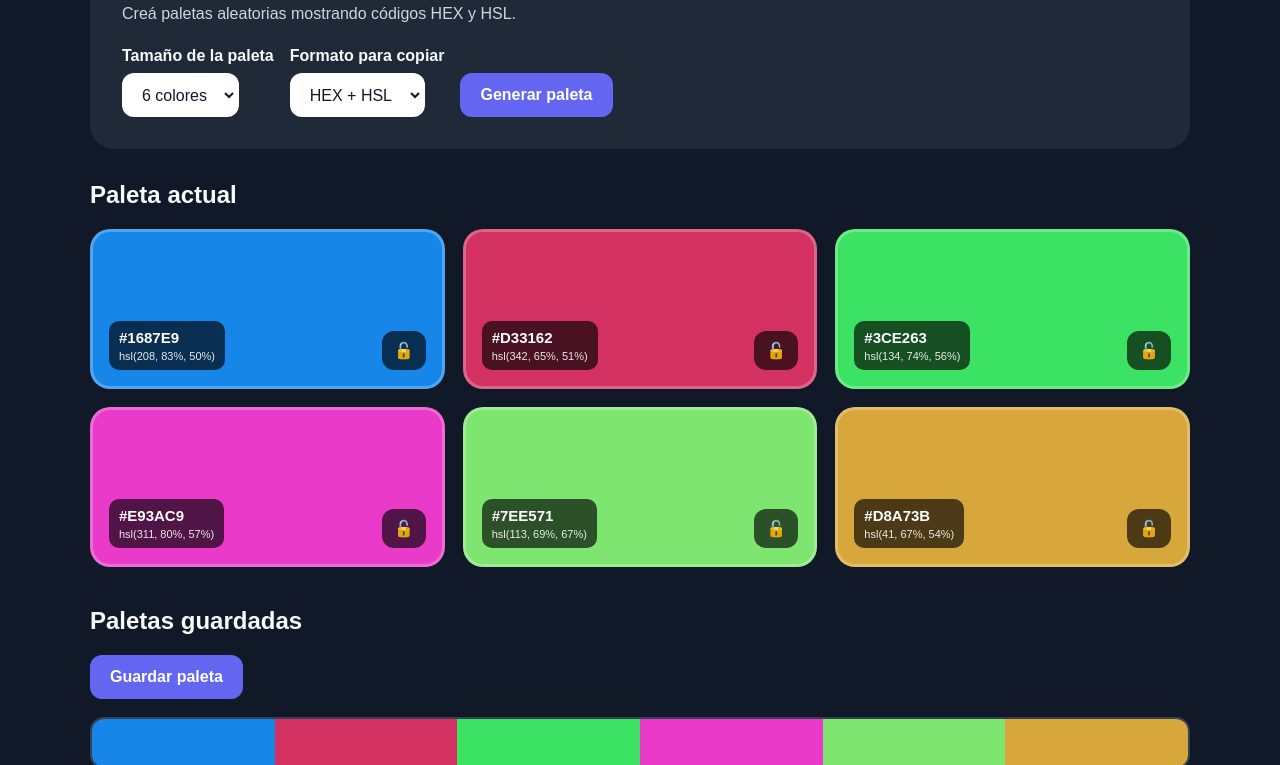
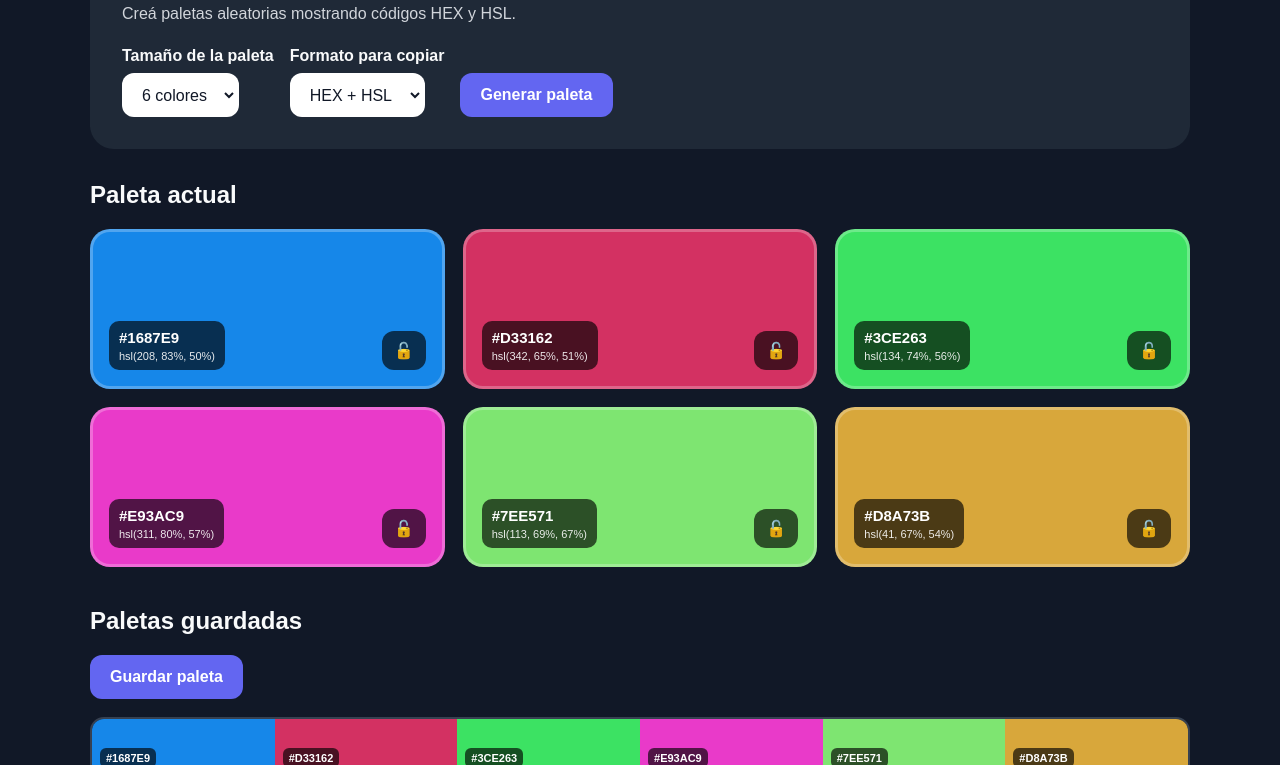
Before and after one commit to casalmarinaandrea-ops/ProyectoM1_MARINACASAL, a plain HTML site: page index.html in a window 1280 px wide. Both pictures are taken after a click on the button "Guardar paleta". Shown: the part 128-893 px from the top of the page. Drawn offline with Linux system fonts and the light colour scheme.

Commit message:
agrego codigos hex y hsl en paletas guardadas. correccion css y java. paletas se guardan en formato de fila, no columna.

```diff
--- a/app.js
+++ b/app.js
@@ -190,6 +190,11 @@ function renderSavedPalettes() {
       colorElement.style.backgroundColor = color.hex;
       colorElement.title = `${color.hex} | ${color.hsl}`;
 
+      colorElement.innerHTML = `
+        <span>${color.hex}</span>
+        <small>${color.hsl}</small>
+      `;
+
       paletteElement.appendChild(colorElement);
     });
 
--- a/style.css
+++ b/style.css
@@ -1,17 +1,20 @@
 * {
   box-sizing: border-box;
 }
+
 body {
   margin: 0;
   font-family: Arial, Helvetica, sans-serif;
   background: #111827;
   color: #f9fafb;
 }
+
 .app {
   width: min(1100px, 92%);
   margin: 0 auto;
   padding: 48px 0;
 }
+
 .hero {
   background: #1f2937;
   padding: 32px;
@@ -113,7 +116,6 @@ box-shadow: 0 12px 28px rgba(0, 0, 0, 0.35);
   color: white;
   padding: 8px 10px;
   border-radius: 10px;
-
   display: flex;
   flex-direction: column;
   gap: 4px;
@@ -139,6 +141,10 @@ box-shadow: 0 12px 28px rgba(0, 0, 0, 0.35);
   background: rgba(0, 0, 0, 0.85);
 }
 
+/* ===========================
+   PALETAS GUARDADAS
+=========================== */
+
 .saved-palettes {
   display: flex;
   flex-direction: column;
@@ -154,8 +160,29 @@ margin-top: 18px;
 }
 
 .saved-color {
-   height: 48px;
   flex: 1;
+  min-height: 80px;
+  padding: 8px;
+  display: flex;
+  flex-direction: column;
+  justify-content: flex-end;
+  gap: 4px;
+  color: white;
+  font-size: 11px;
+  font-weight: bold;
+}
+
+.saved-color span,
+.saved-color small {
+  background: rgba(0, 0, 0, 0.65);
+  padding: 4px 6px;
+  border-radius: 6px;
+  width: fit-content;
+}
+
+.saved-color small {
+  font-size: 10px;
+  opacity: 0.95;
 }
 
 .toast {
@@ -191,6 +218,7 @@ transform: translateY(0);
 }
 
 @media (max-width: 768px) {
+
   h1 {
     font-size: 32px;
   }
@@ -202,9 +230,15 @@ transform: translateY(0);
   .palette {
     grid-template-columns: repeat(2, 1fr);
   }
+
+  .saved-palette {
+    grid-template-columns: repeat(2, 1fr);
+  }
+
 }
 
 @media (max-width: 480px) {
+
   .app {
     width: 94%;
     padding: 24px 0;
@@ -223,6 +257,10 @@ transform: translateY(0);
     grid-template-columns: 1fr;
   }
 
+  .saved-palette {
+    grid-template-columns: 1fr;
+  }
+
   .controls {
     align-items: stretch;
   }
@@ -238,4 +276,5 @@ transform: translateY(0);
     bottom: 16px;
     text-align: center;
   }
+
 }
```
Lines whose indentation alone changed are shown as unchanged.
